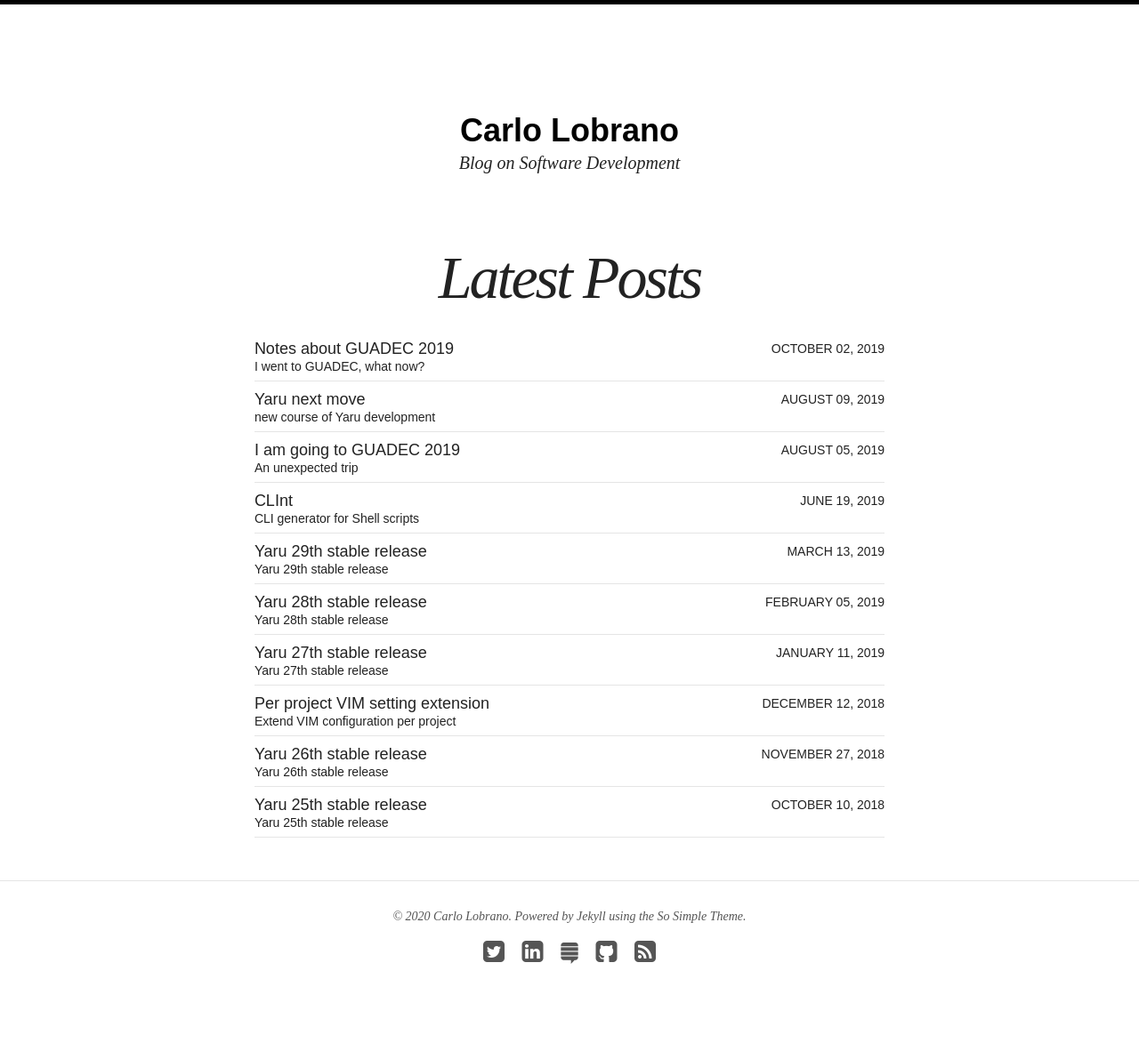
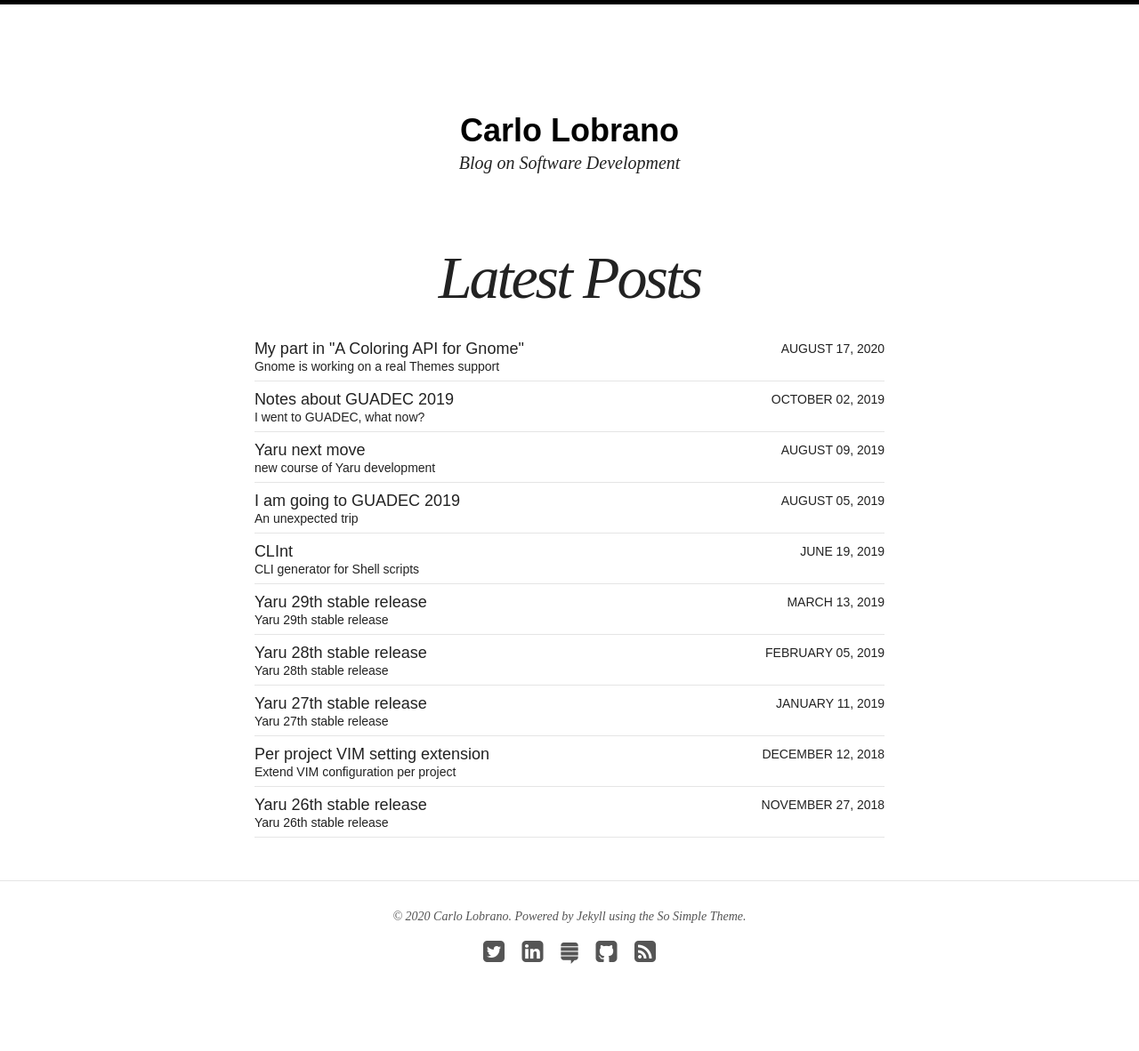
Before and after one commit to clobrano/clobrano.github.io, a Jekyll site: the page built from index.html, in a window 1280 px wide. Shown: the whole page at 89% size. Built offline with Jekyll 4.4.1, drawn with Linux system fonts in a browser that asks for light colours; nearby versions of some CDN libraries.

Commit message:
Create 2020-08-17-coloring-api-part1.md

```diff
--- a/_posts/blog/2020-08-17-coloring-api-part1.md
+++ b/_posts/blog/2020-08-17-coloring-api-part1.md
@@ -1,8 +1,16 @@
 ---
-published: false
+published: true
+title: My part in "A Coloring API for Gnome"
+categories: blog
+tags:
+  - gnome
+  - theme
+date: '2020-08-17 22:00'
+share: true
+layout: post
+excerpt: Gnome is working on a real Themes support
 ---
 
-# My part in "A Coloring API for Gnome"
 
 I should start writing about this, regardless of how this effort will end up with, and make it public, in the hope that this will:
 
```
